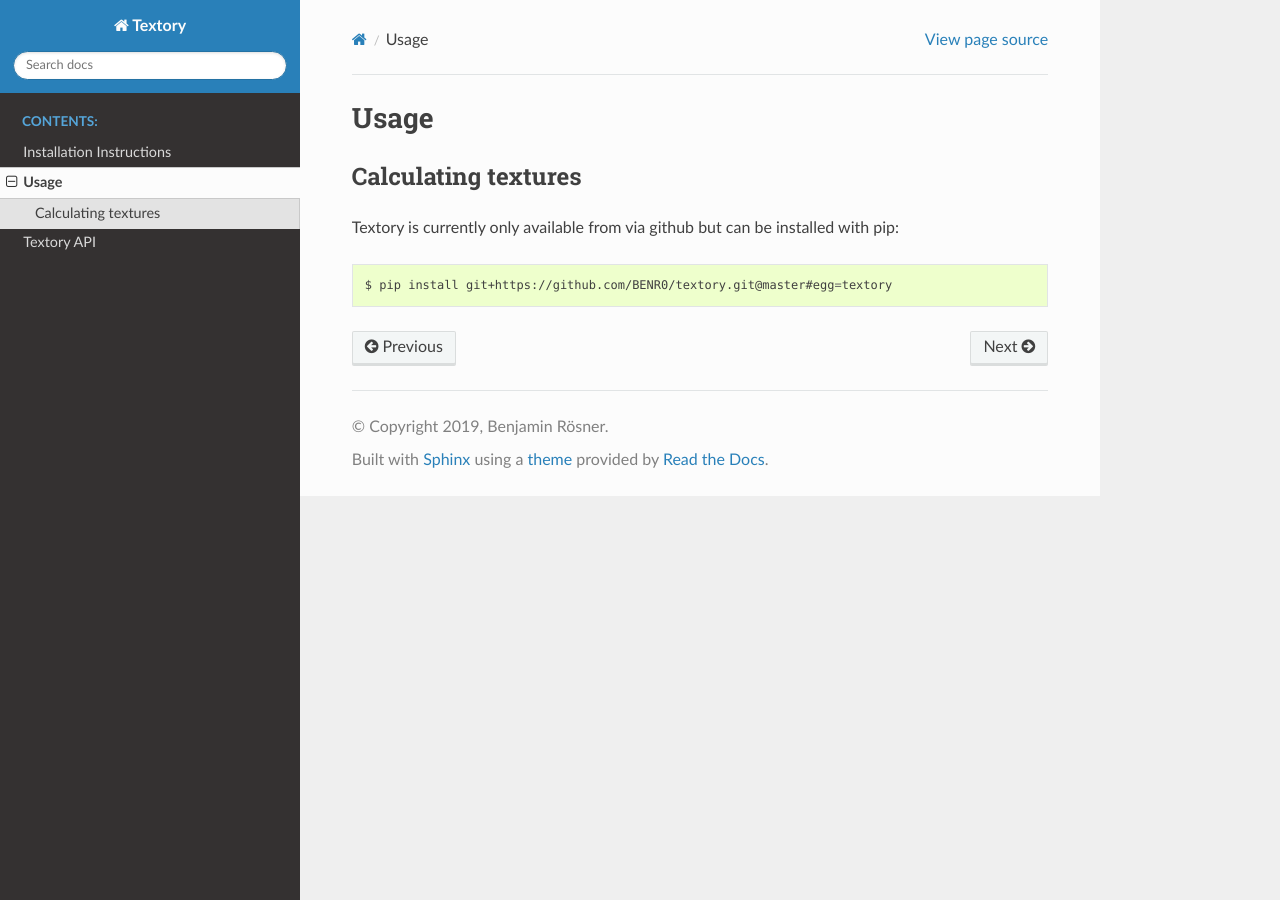
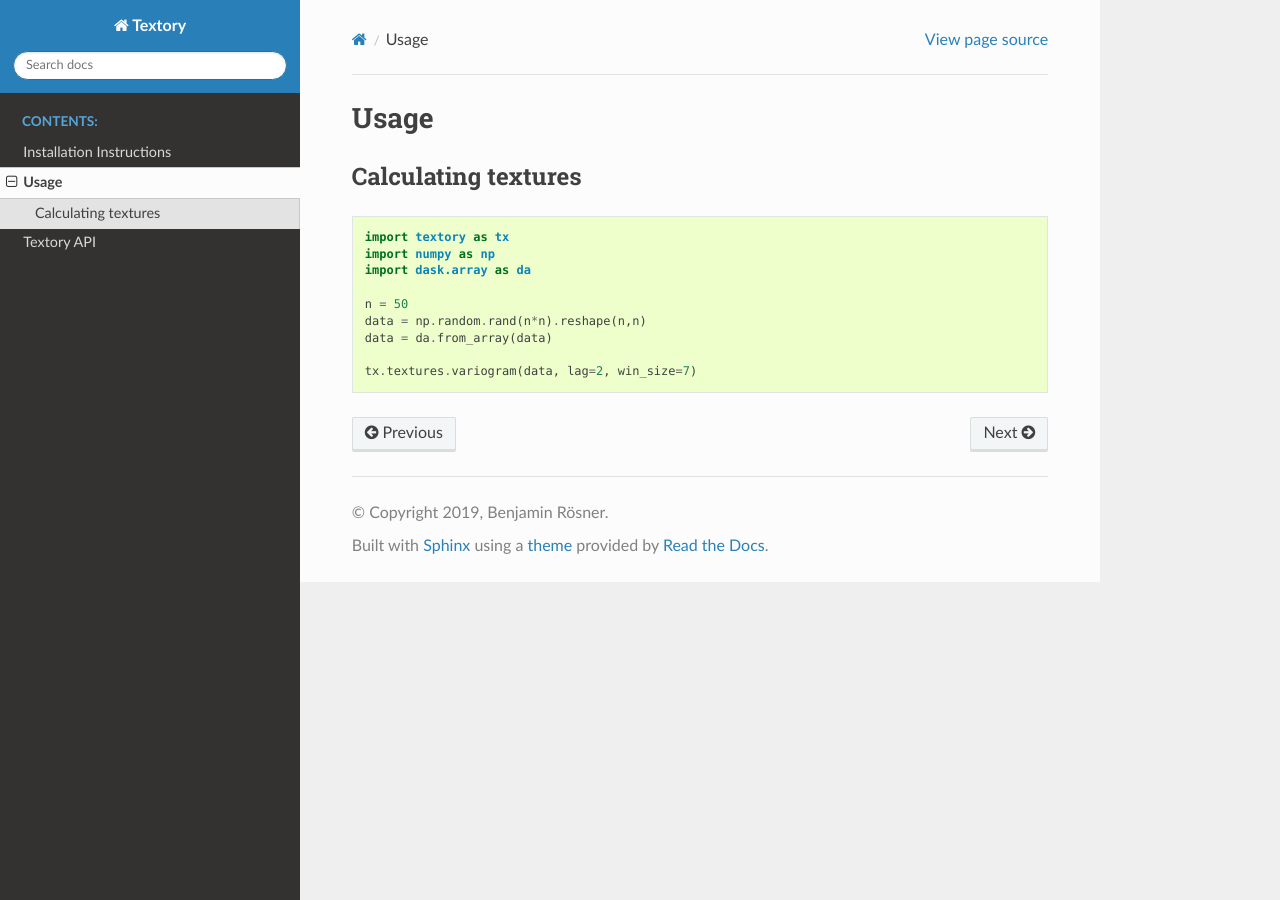
Before and after one commit to BENR0/textory, a Sphinx documentation site: the page built from doc/source/usage.rst, in a window 1280 px wide. Built offline with Sphinx 7.4.7 and the Read the Docs theme 2.0.0, drawn with Linux system fonts in a browser that asks for light colours.

Commit message:
Add usage example

```diff
--- a/doc/source/usage.rst
+++ b/doc/source/usage.rst
@@ -5,9 +5,15 @@
 Calculating textures
 ======================
 
-Textory is currently only available from via github but can be installed
-with pip:
 
-.. code-block:: bash
+.. code-block:: python
 
-    $ pip install git+https://github.com/BENR0/textory.git@master#egg=textory
+   import textory as tx
+   import numpy as np
+   import dask.array as da
+
+   n = 50
+   data = np.random.rand(n*n).reshape(n,n)
+   data = da.from_array(data)
+
+   tx.textures.variogram(data, lag=2, win_size=7)
```
